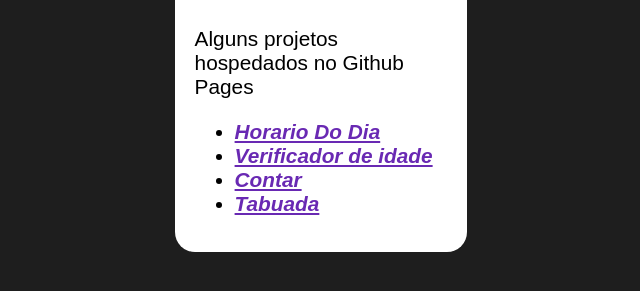
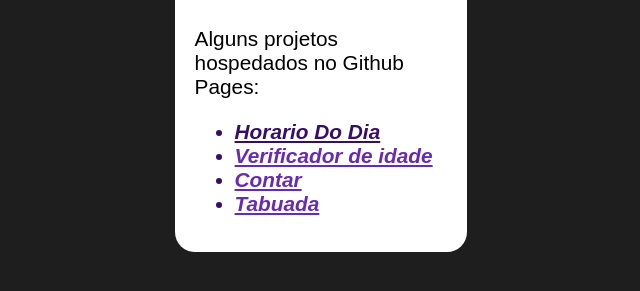
Before and after one commit to ItsArgyy/itsargyy.github.io, a plain HTML site: page index.html in a window 1280 px wide. In both pictures the pointer is over the link "Horario Do Dia". Shown: the part 137-428 px from the top of the page, without its empty margins (319-959 px from the left). Drawn offline with Linux system fonts and the light colour scheme.

Commit message:
ul collor changed

```diff
--- a/index.html
+++ b/index.html
@@ -15,7 +15,7 @@
         <div id="main">
         <h1>Projetos</h1>
 
-        <p>Alguns projetos hospedados no Github Pages</p>
+        <p>Alguns projetos hospedados no Github Pages:</p>
 
         <ul>
 
--- a/style.css
+++ b/style.css
@@ -49,3 +49,21 @@
         font-weight: bold;
 
     }
+
+    a:hover{
+
+        color: rgb(55, 13, 102);
+
+    }
+
+    ul{
+
+        color: rgb(105, 41, 179);
+
+    }
+
+    ul:hover{
+
+        color: rgb(55, 13, 102);
+
+    }
```
